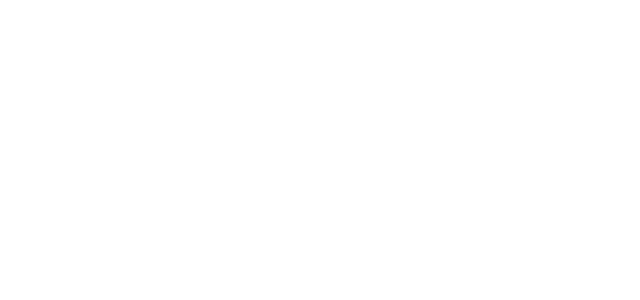
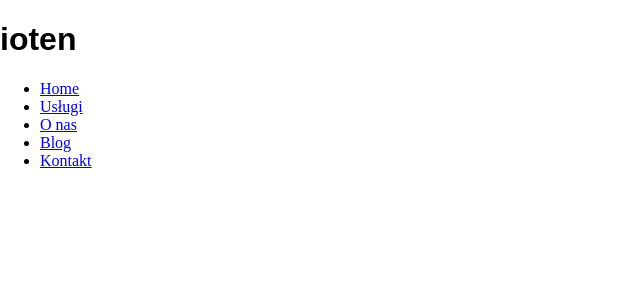
Before and after one commit to sebastian-lucjan/ioten, a Next.js app: page / in a window 1280 px wide. Shown: the top 300 px of the page, without its empty margins (0-640 px from the left). Built offline with nearby package versions, Linux system fonts and the light colour scheme.

Commit message:
Add route config: handle pl names, new components: Navigation, HeadSection, BaseLayout

```diff
--- a/next.config.js
+++ b/next.config.js
@@ -18,18 +18,22 @@
   //
   const rewrites = () => {
     return [
-      //         {
-      //             source: '/o-nas',
-      //             destination: '/about',
-      //         },
-      //         {
-      //             source: '/oferta',
-      //             destination: '/offer',
-      //         },
-      //         {
-      //             source: '/kontakt',
-      //             destination: '/contact',
-      //         },
+      {
+        source: '/o-nas',
+        destination: '/about',
+      },
+      {
+        source: '/uslugi',
+        destination: '/offer',
+      },
+      {
+        source: '/blog',
+        destination: '/blog',
+      },
+      {
+        source: '/kontakt',
+        destination: '/contact',
+      },
     ];
   };
 
--- a/src/components/BaseLayout/index.jsx
+++ b/src/components/BaseLayout/index.jsx
@@ -1,5 +1,12 @@
+import Navigation from '../Navigation';
+
 const BaseLayout = ({ children }) => {
-  return <div>{children}</div>;
+  return (
+    <div>
+      <Navigation />
+      {children}
+    </div>
+  );
 };
 
 export default BaseLayout;
--- a/src/components/Navigation/index.jsx
+++ b/src/components/Navigation/index.jsx
@@ -4,41 +4,35 @@
 const Navigation = () => {
   return (
     <header>
-      {/* <Link href="/"> */}
-      {/*  <Logo /> */}
-      {/* </Link> */}
+      <Link href="/">
+        {/* <Logo /> */}
+        <h1>ioten</h1>
+      </Link>
       <nav>
         <ul>
           <li>
             <Link href="/">Home</Link>
           </li>
           <li>
-            <Link href="/">Usługi</Link>
+            <Link href="/services" as="/uslugi">
+              Usługi
+            </Link>
           </li>
           <li>
-            <Link href="/">O nas</Link>
+            <Link href="/about" as="/o-nas">
+              O nas
+            </Link>
           </li>
           <li>
-            <Link href="/">Blog</Link>
+            <Link href="/blog" as="/blog">
+              Blog
+            </Link>
           </li>
           <li>
-            <Link href="/">Kontakt</Link>
+            <Link href="/contact" as="/kontakt">
+              Kontakt
+            </Link>
           </li>
-          {/* <li> */}
-          {/*  <Link route="/">Home</Link> */}
-          {/* </li> */}
-          {/* <li> */}
-          {/*  <Link route="/">Usługi</Link> */}
-          {/* </li> */}
-          {/* <li> */}
-          {/*  <Link route="/">O nas</Link> */}
-          {/* </li> */}
-          {/* <li> */}
-          {/*  <Link route="/">Blog</Link> */}
-          {/* </li> */}
-          {/* <li> */}
-          {/*  <Link route="/">Kontakt</Link> */}
-          {/* </li> */}
         </ul>
       </nav>
     </header>
```
Also changed, not shown: src/components/HeadSection/index.jsx (added, +21 -0 lines).
